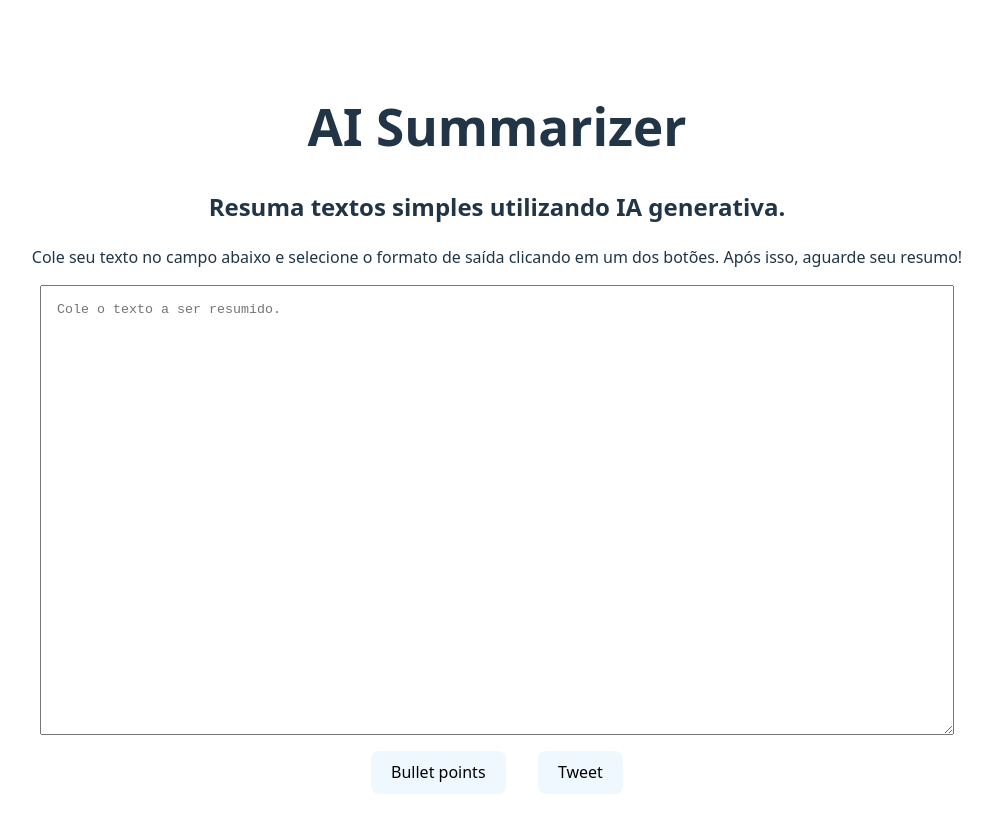
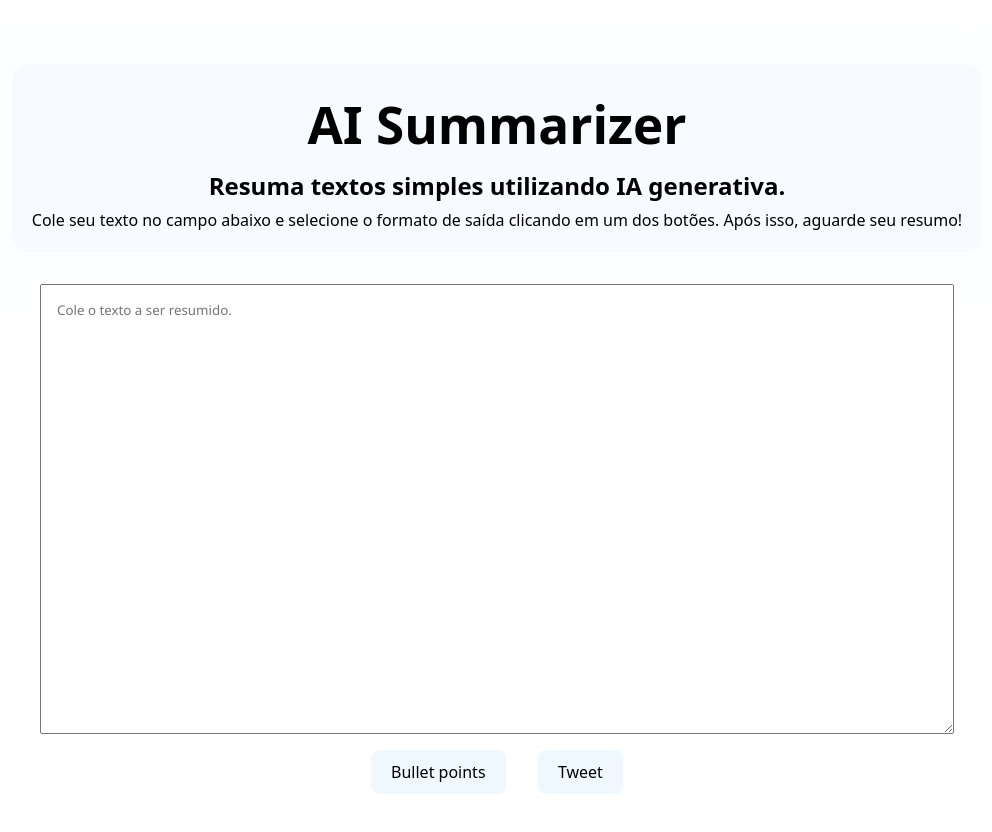
Before and after one commit to gustavomotamacedo/ai-summarizer, a React (Vite) app in the folder frontend/: page / in a window 1280 px wide. Shown: the top 832 px of the page, without its empty margins (143-1135 px from the left). Built offline with nearby package versions, Linux system fonts and the light colour scheme.

Commit message:
Update App.css

```diff
--- a/frontend/src/App.css
+++ b/frontend/src/App.css
@@ -46,6 +46,28 @@
   height: calc(100vh - 30vw);
   padding: 1rem;
   color: white;
+  font-family: "Segoe UI", Tahoma, Geneva, Verdana, sans-serif;
+}
+
+.card-header {
+  background-color: rgba(240, 248, 255, 0.562);
+  color: black;
+  border-radius: 1rem;
+  padding: 1rem;
+  margin-bottom: 2rem;
+
+  box-shadow: 10px 10px 37px 43px rgba(240, 248, 255, .2);
+  -webkit-box-shadow: 10px 10px 37px 43px rgba(240, 248, 255, .2);
+  -moz-box-shadow: 10px 10px 37px 43px rgba(240, 248, 255, .2);
+}
+
+.card-header > h1 {
+  margin: 1rem;
+}
+
+.card-header > h2,
+p {
+  margin: 0.25rem;
 }
 
 .button {
@@ -56,16 +78,17 @@
 }
 
 .button:hover {
-  box-shadow: 0px 1px 82px -8px rgba(0,0,0,0.52) inset;
-  -webkit-box-shadow: 0px 1px 82px -8px rgba(0,0,0,0.52) inset;
-  -moz-box-shadow: 0px 1px 82px -8px rgba(0,0,0,0.52) inset;
+  box-shadow: 0px 1px 82px -8px rgba(0, 0, 0, 0.52) inset;
+  -webkit-box-shadow: 0px 1px 82px -8px rgba(0, 0, 0, 0.52) inset;
+  -moz-box-shadow: 0px 1px 82px -8px rgba(0, 0, 0, 0.52) inset;
 }
 
 .response {
-  width: calc(100vw - 50vh);
+  width: calc(100vw - 100vh);
   height: calc(100vh - 30vw);
   padding: 1rem;
   color: white;
+  text-align: left;
 }
 
 .read-the-docs {
```
